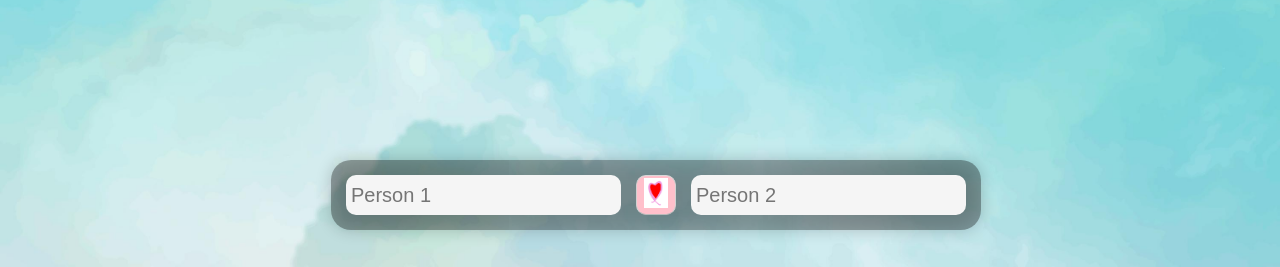
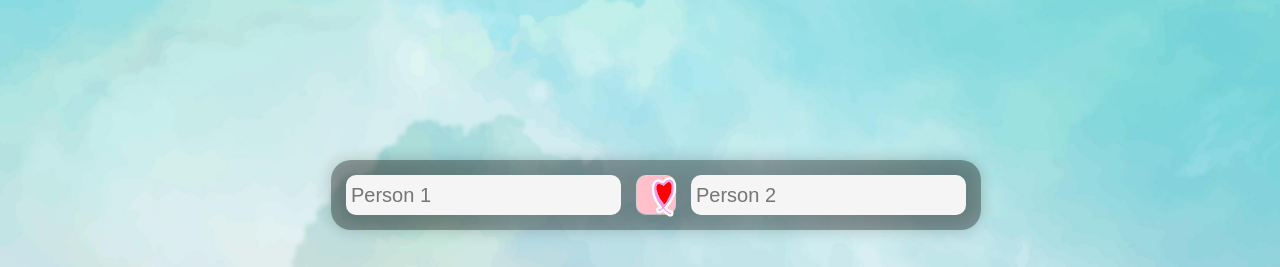
Before and after one commit to siddkhannaa/SummerThing, a React (Create React App) app: page / in a window 1280 px wide. Shown: the top 267 px of the page. Built offline with nearby package versions, Linux system fonts and the light colour scheme.

Commit message:
added new heart

```diff
--- a/src/App.css
+++ b/src/App.css
@@ -125,6 +125,8 @@ input[type=text]:focus {
 }
 
 .heart {
-  width: 100%;
-
+  align-self: stretch;
+  height: 40px;
+  width: 40px;
+  justify-content: left;
 }
--- a/src/Form.js
+++ b/src/Form.js
@@ -1,7 +1,7 @@
 import { useState } from "react";
 import React  from 'react';
 import './App.css'
-import heart from './images/heart.jpg'
+import heart from './images/heart2.jpg'
 
 const initialFormData = Object.freeze({
   name1: "",
```
Also changed, not shown: src/images/heart2.jpg (added).
